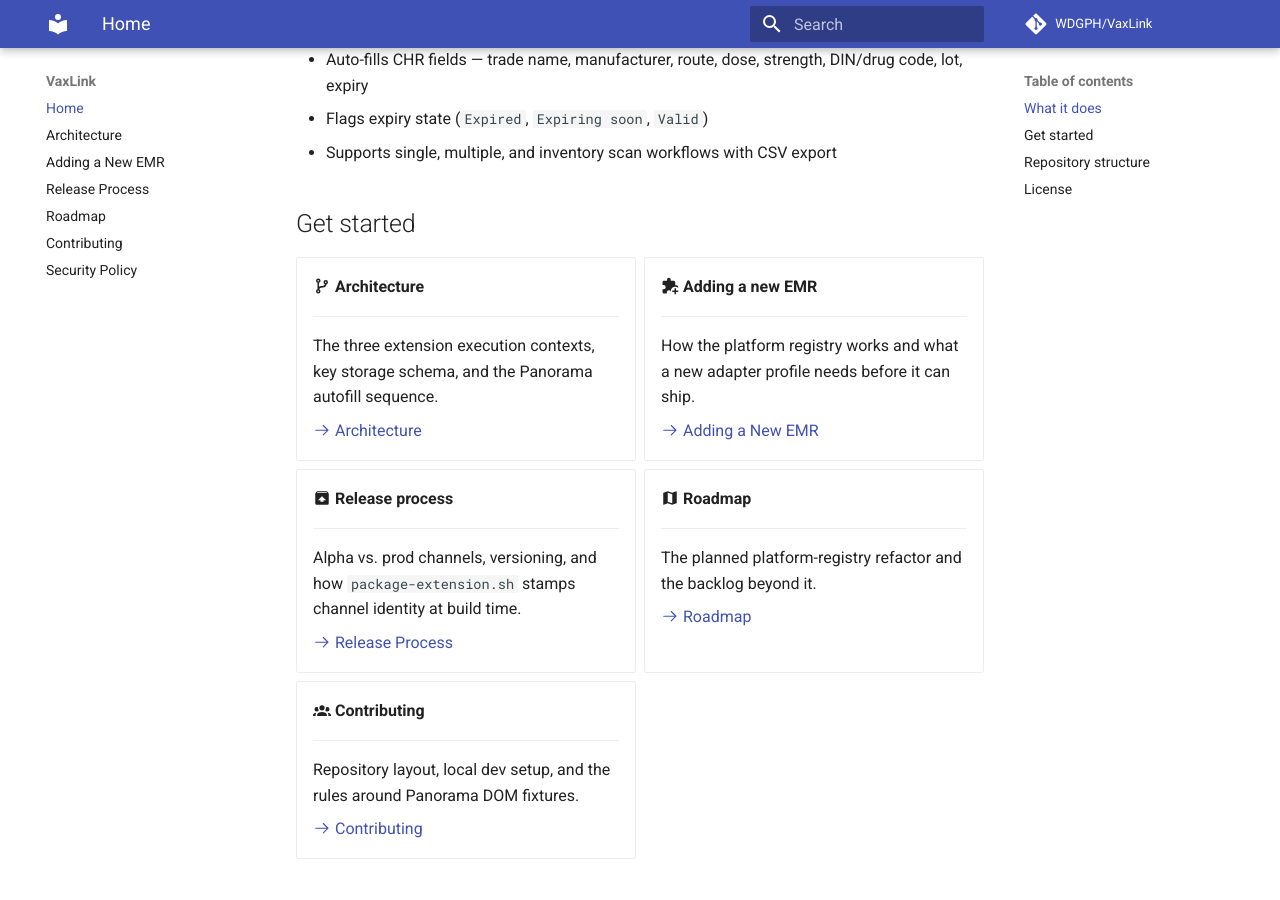
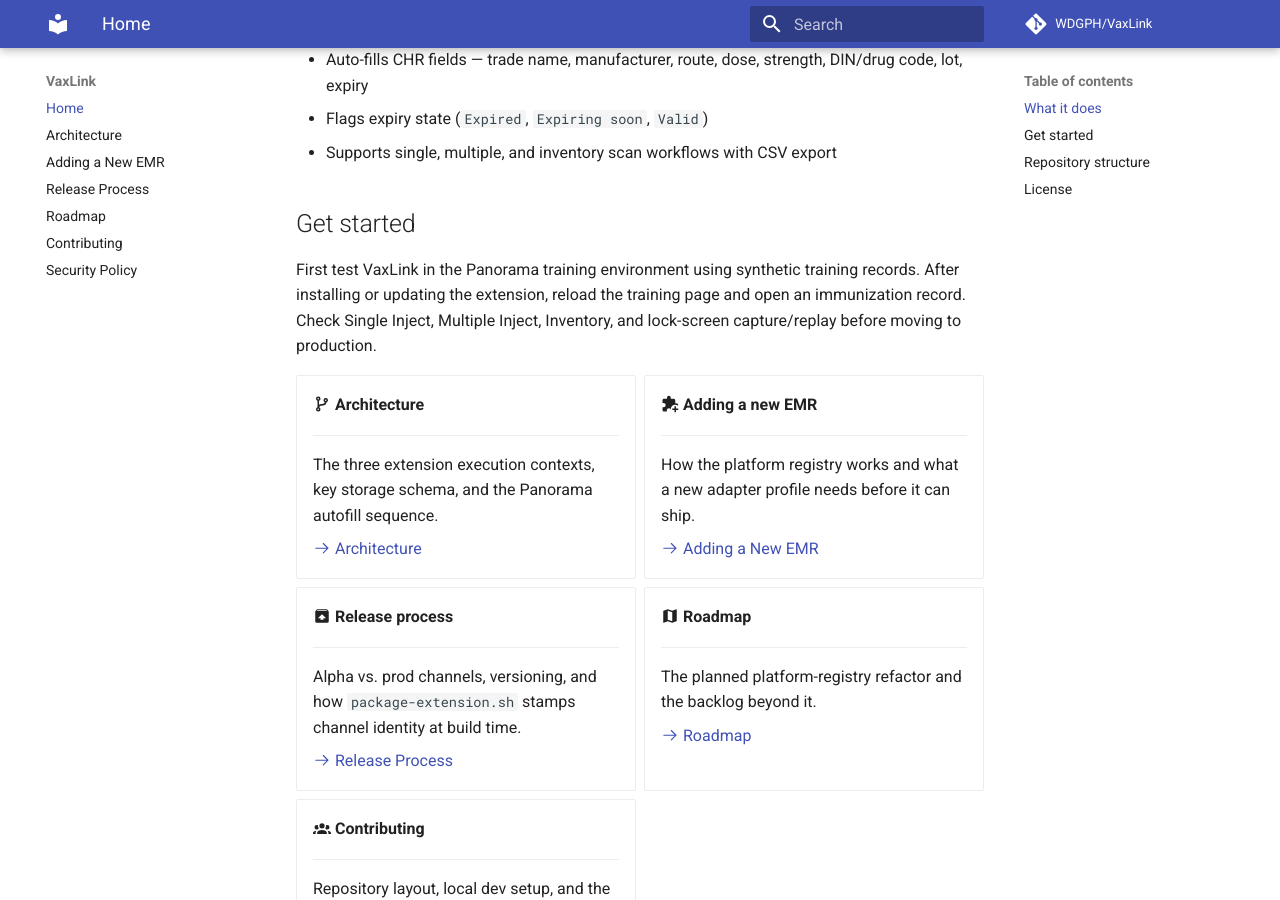
Before and after one commit to WDGPH/VaxLink, an MkDocs documentation site: the page built from docs/index.md, in a window 1280 px wide and 900 px high, scrolled down 530 px. Built offline with MkDocs 1.6.1 and Material for MkDocs 9.7.7, drawn with Linux system fonts in a browser that asks for light colours; comment, search, counter and statistics services are not loaded.

Commit message:
docs: direct initial Panorama testing to the training site
Put the training link and synthetic-record guidance in the installation instructions, documentation homepage, and extension notes. Ask users to check the four scan workflows before moving to production.

docs: omit unnecessary Panorama site URLs

Refer to the training environment by name while retaining guidance to test with synthetic records before production. Keep explicit hostnames only where needed for permissions, runtime recognition, and regression coverage.

```diff
--- a/docs/index.md
+++ b/docs/index.md
@@ -25,6 +25,11 @@
 - Supports single, multiple, and inventory scan workflows with CSV export
 
 ## Get started
+
+First test VaxLink in the Panorama training environment using synthetic training
+records. After installing or updating the extension, reload the training page
+and open an immunization record. Check Single Inject, Multiple Inject, Inventory, and lock-screen
+capture/replay before moving to production.
 
 <div class="grid cards" markdown>
 
```
Also changed, not shown: README.md (+5 -0 lines), apps/extension/README.md (+6 -4 lines).
